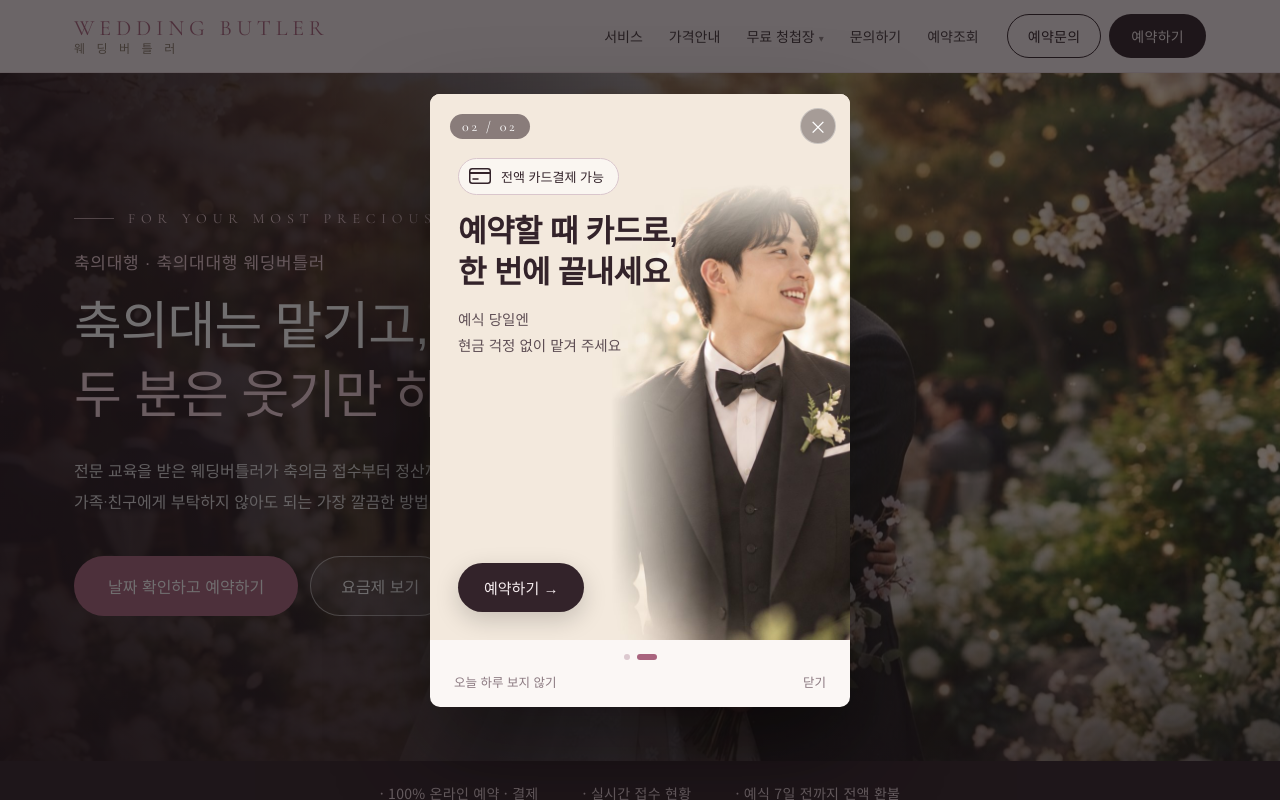
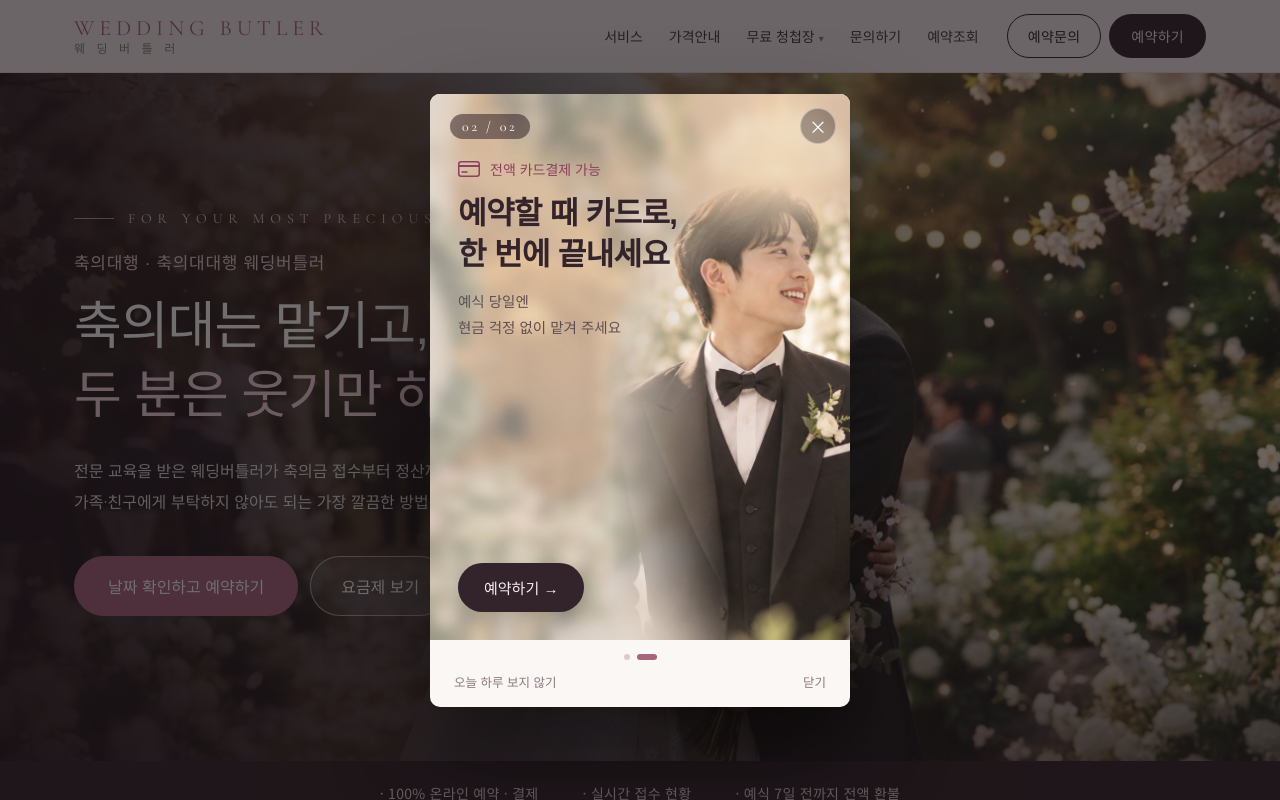
Before and after one commit to minilurira/weddingbutler, a Next.js app: page / in a window 1280 px wide. Shown: the top 800 px of the page. Built offline with nearby package versions, Linux system fonts and the light colour scheme.

Commit message:
팝업 카드결제 장: 문구 테두리 제거·정렬, 밝은 여백에 예식장 사진 흐리게
Co-Authored-By: Claude Opus 5.5 <noreply@anthropic.com>
Claude-Session: https://claude.ai/code/session_01DHJP4KRpMW8Vb4EdE8DdDH

```diff
--- a/src/components/home/HomePopup.tsx
+++ b/src/components/home/HomePopup.tsx
@@ -38,9 +38,9 @@ function todayKst(): string {
 function CardIcon() {
   return (
     <svg width="22" height="16" viewBox="0 0 22 16" fill="none" aria-hidden="true">
-      <rect x="0.75" y="0.75" width="20.5" height="14.5" rx="2.5" stroke="#33232A" strokeWidth="1.5" />
-      <path d="M1 5h20" stroke="#33232A" strokeWidth="2" />
-      <path d="M4 11h5" stroke="#33232A" strokeWidth="1.5" strokeLinecap="round" />
+      <rect x="0.75" y="0.75" width="20.5" height="14.5" rx="2.5" stroke="#8E3F5F" strokeWidth="1.5" />
+      <path d="M1 5h20" stroke="#8E3F5F" strokeWidth="2" />
+      <path d="M4 11h5" stroke="#8E3F5F" strokeWidth="1.5" strokeLinecap="round" />
     </svg>
   );
 }
@@ -293,12 +293,10 @@ export function HomePopup() {
                   display: "inline-flex",
                   alignItems: "center",
                   gap: 10,
-                  padding: "8px 14px 8px 10px",
-                  marginBottom: 16,
-                  fontSize: 13,
-                  borderRadius: 999,
-                  border: "1px solid #D9C6CC",
-                  background: "rgba(255,255,255,0.6)",
+                  marginBottom: 14,
+                  fontSize: 14,
+                  fontWeight: 500,
+                  color: "#8E3F5F",
                 }}
               >
                 {slide.chip}
```
Also changed, not shown: public/popup/card-payment.jpg.
